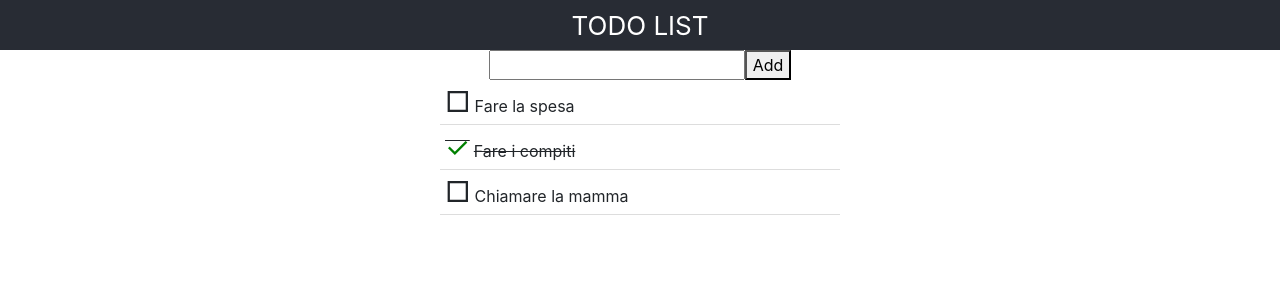
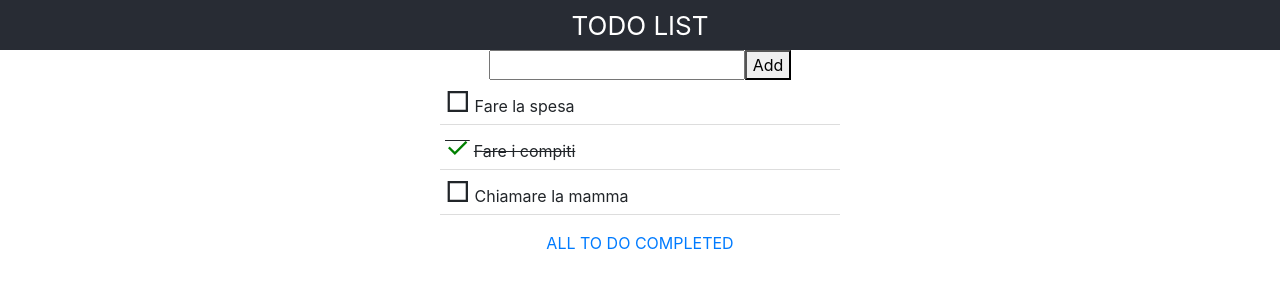
Before and after one commit to SimonCris/react-todolist-redux, a React (Create React App) app: page / in a window 1280 px wide. Shown: the top 300 px of the page. Built offline with nearby package versions, Linux system fonts and the light colour scheme.

Commit message:
init footerLink div

```diff
--- a/src/App.js
+++ b/src/App.js
@@ -3,6 +3,7 @@ import './App.css';
 import MyTodoList from './containers/my_todo_list';
 import Header from './components/header';
 import MyAddTodo from './containers/addNewTodo';
+import FooterLink from './components/filterLink';
 
 /** Bootstrap */
 import 'bootstrap/dist/css/bootstrap.min.css';
@@ -19,6 +20,17 @@ class App extends Component {
                 <Header/>
                 <MyAddTodo/>
                 <MyTodoList/>
+                <FooterLink actionType="ALL">
+                    ALL
+                </FooterLink>
+                {' '}
+                <FooterLink actionType="TO DO">
+                    TO DO
+                </FooterLink>
+                {' '}
+                <FooterLink actionType="COMPLETED">
+                    COMPLETED
+                </FooterLink>
             </div>
         );
     }
--- /dev/null
+++ b/src/components/filterLink.js
@@ -0,0 +1,17 @@
+import React from 'react';
+
+/** Mostra il footer con i tipi di azioni da fare e 'children' che rappresenta
+ * tutti i possibili figli che può avere */
+const filterLink = ({actionType, children}) => {
+    return (
+      <a href="#" onClick={
+          (event => {
+                  event.preventDefault();
+              }
+          )}>
+          {children}
+      </a>
+    );
+};
+
+export default filterLink;
```
